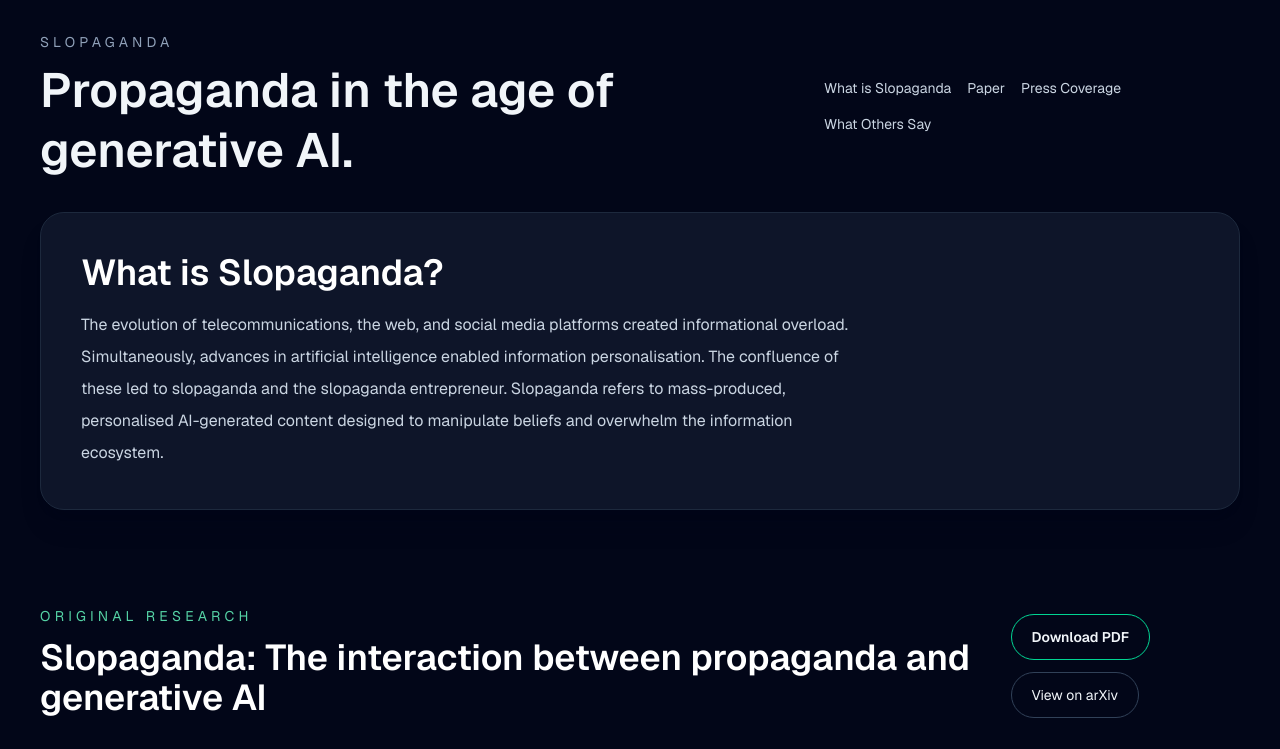
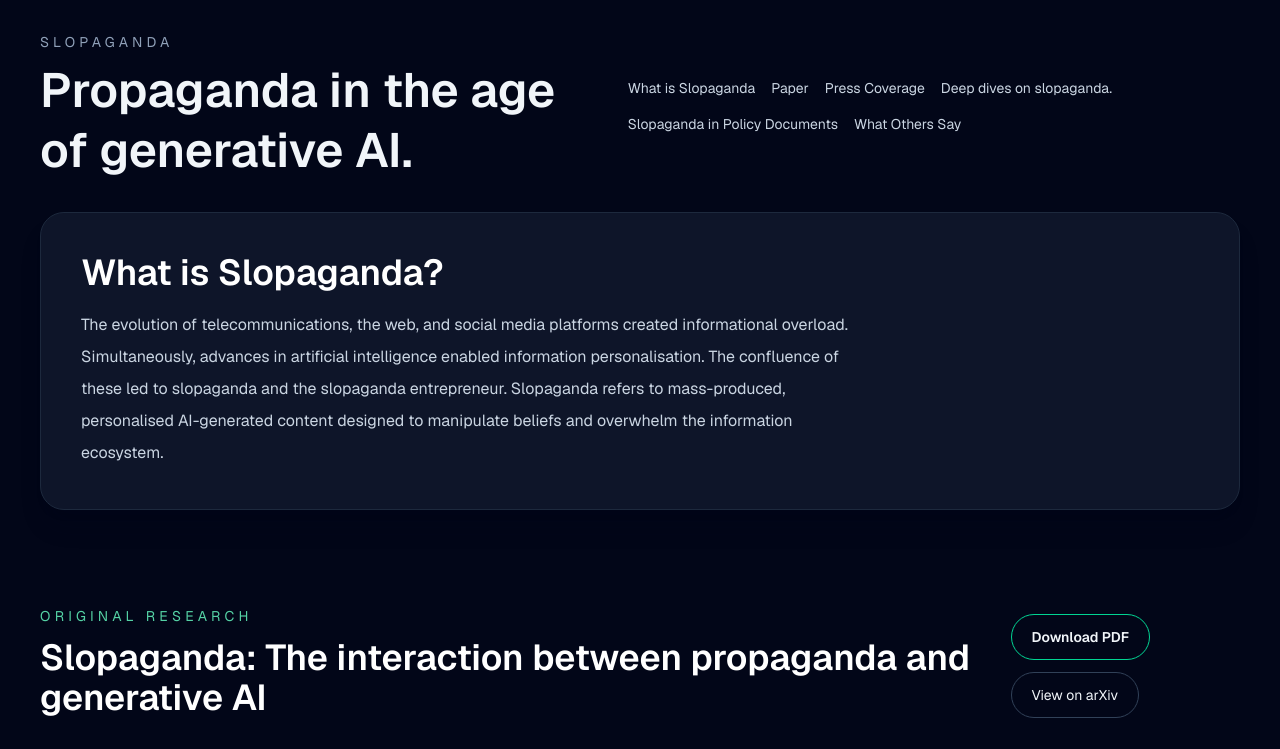
Before and after one commit to ebrahimifard/slopaganda, a Next.js app: page / in a window 1280 px wide. Shown: the top 749 px of the page. Built offline with nearby package versions, Linux system fonts and the light colour scheme.

Commit message:
Update navigation and section anchors; add, rename, and fix header links for deep dives and policy documents; update media entries

```diff
--- a/src/app/page.tsx
+++ b/src/app/page.tsx
@@ -22,6 +22,12 @@ export default function Home() {
             </a>
             <a href="#interviews" className="transition hover:text-white">
               Press Coverage
+            </a>
+            <a href="#deep-dives" className="transition hover:text-white">
+              Deep dives on slopaganda.
+            </a>
+            <a href="#policy-docs" className="transition hover:text-white">
+              Slopaganda in Policy Documents
             </a>
               <a href="/what-others-say" className="transition hover:text-white">
                 What Others Say
@@ -605,7 +611,7 @@ export default function Home() {
           </div>
         </section>
 
-        <section id="analysis" className="rounded-3xl border border-slate-800 bg-slate-900/95 p-10 shadow-xl shadow-slate-950/20">
+        <section id="deep-dives" className="rounded-3xl border border-slate-800 bg-slate-900/95 p-10 shadow-xl shadow-slate-950/20">
           <div className="space-y-4">
             <p className="text-sm uppercase tracking-[0.3em] text-emerald-300/90">
               Analysis and perspective
@@ -662,7 +668,7 @@ export default function Home() {
           </div>
         </section>
 
-        <section id="policy-documents" className="rounded-3xl border border-slate-800 bg-slate-900/95 p-10 shadow-xl shadow-slate-950/20 mt-12">
+        <section id="policy-docs" className="rounded-3xl border border-slate-800 bg-slate-900/95 p-10 shadow-xl shadow-slate-950/20 mt-12">
           <div className="space-y-4">
             <p className="text-sm uppercase tracking-[0.3em] text-emerald-300/90">
               Policy and official reports
```
